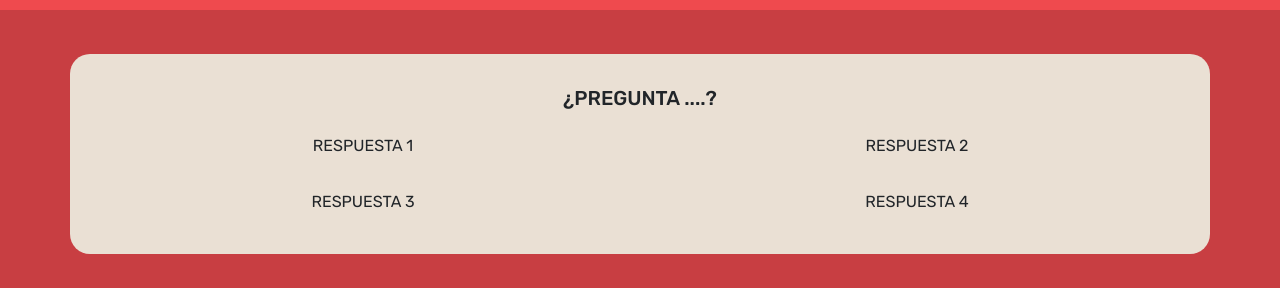
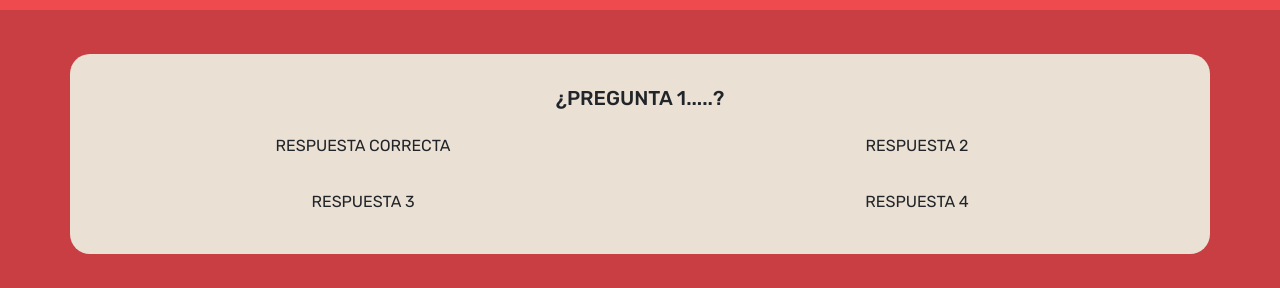
Before and after one commit to JalilManuel23/intervencion-educativa, a React (Create React App) app: page /quiz in a window 1280 px wide. Shown: the part 577-865 px from the top of the page. Built offline with nearby package versions, Linux system fonts and the light colour scheme.

Commit message:
Se agrega programación basica al quiz

```diff
--- /dev/null
+++ b/src/components/general/quizGame/PreguntaRespuestas.jsx
@@ -0,0 +1,56 @@
+import React, { useState } from 'react';
+import Swal from 'sweetalert2';
+import { questionsSample } from "./data/sample";
+
+export const PreguntaRespuestas = () => {
+    const [numPregunta, setNumPregunta] = useState( 0 );
+
+    let { pregunta, respuestas } = questionsSample[ numPregunta ];
+
+    const verificarRespuesta = () => {
+        if( ( numPregunta + 1 ) < questionsSample.length ) {
+
+
+
+            setTimeout(() => {
+                setNumPregunta( numPregunta + 1 );
+            }, 1000);
+        } else {
+            Swal.fire({
+                title: `¡Has terminado el juego!`,
+                showDenyButton: true,
+                confirmButtonText: `Jugar de nuevo`,
+                denyButtonText: `Cerrar`,
+                icon: 'success'
+            }).then((result) => {
+                if (result.isConfirmed) {
+                    // reiniciarJuego();
+                } else if (result.isDenied) {
+                    Swal.fire('¡Gracias por jugar!', '', '');
+                }
+            })
+        }
+    }
+
+
+    return (
+        <>
+            <h5 className="pregunta">{ pregunta }</h5>
+            <div className="respuestas">
+                {
+                    Object.keys( respuestas ).map( key => {
+                        return(
+                            <p
+                                key={ key }
+                                className="respuesta"
+                                onClick={ () => verificarRespuesta() }
+                            >
+                                { respuestas[ key ] }
+                            </p>
+                        )
+                    })
+                }
+            </div>
+        </>
+    )
+}
--- a/src/components/general/quizGame/QuizGame.jsx
+++ b/src/components/general/quizGame/QuizGame.jsx
@@ -1,5 +1,6 @@
 import React from 'react';
 import './quizGame.css';
+import { PreguntaRespuestas } from './PreguntaRespuestas';
 
 export const QuizGame = () => {
     return (
@@ -17,13 +18,7 @@ export const QuizGame = () => {
             <div className="preguntas-container">
                 <div className="container secc-preguntas">
                     <div className="container-preguntas">
-                        <h5 className="pregunta">¿Pregunta ....?</h5>
-                        <div className="respuestas">
-                            <p className="respuesta">Respuesta 1</p>
-                            <p className="respuesta">Respuesta 2</p>
-                            <p className="respuesta">Respuesta 3</p>
-                            <p className="respuesta">Respuesta 4</p>
-                        </div>
+                        <PreguntaRespuestas />
                     </div>
                 </div>
             </div>
--- /dev/null
+++ b/src/components/general/quizGame/data/sample.js
@@ -0,0 +1,47 @@
+export const questionsSample = [
+    {
+        pregunta: '¿Pregunta 1.....?',
+        respuestas: {
+            correcta: 'Respuesta Correcta',
+            respuesta2: 'Respuesta 2',
+            respuesta3: 'Respuesta 3',
+            respuesta4: 'Respuesta 4'
+        }
+    },
+    {
+        pregunta: '¿Pregunta 2.....?',
+        respuestas: {
+            correcta: 'Respuesta Correcta',
+            respuesta2: 'Respuesta 2',
+            respuesta3: 'Respuesta 3',
+            respuesta4: 'Respuesta 4'
+        }
+    },
+    {
+        pregunta: '¿Pregunta 3.....?',
+        respuestas: {
+            correcta: 'Respuesta Correcta',
+            respuesta2: 'Respuesta 2',
+            respuesta3: 'Respuesta 3',
+            respuesta4: 'Respuesta 4'
+        }
+    },
+    {
+        pregunta: '¿Pregunta 4.....?',
+        respuestas: {
+            correcta: 'Respuesta Correcta',
+            respuesta2: 'Respuesta 2',
+            respuesta3: 'Respuesta 3',
+            respuesta4: 'Respuesta 4'
+        }
+    },
+    {
+        pregunta: '¿Pregunta 5.....?',
+        respuestas: {
+            correcta: 'Respuesta Correcta',
+            respuesta2: 'Respuesta 2',
+            respuesta3: 'Respuesta 3',
+            respuesta4: 'Respuesta 4'
+        }
+    }
+]
```
